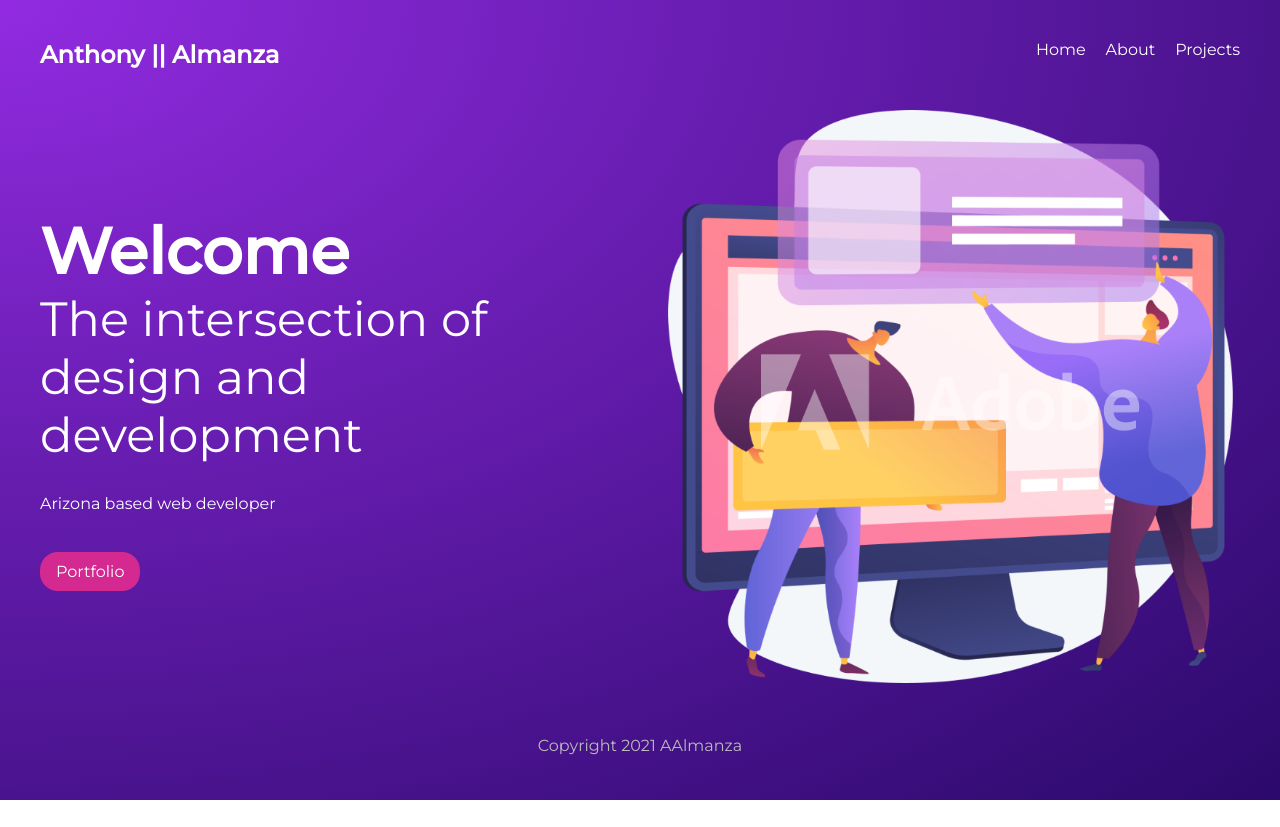
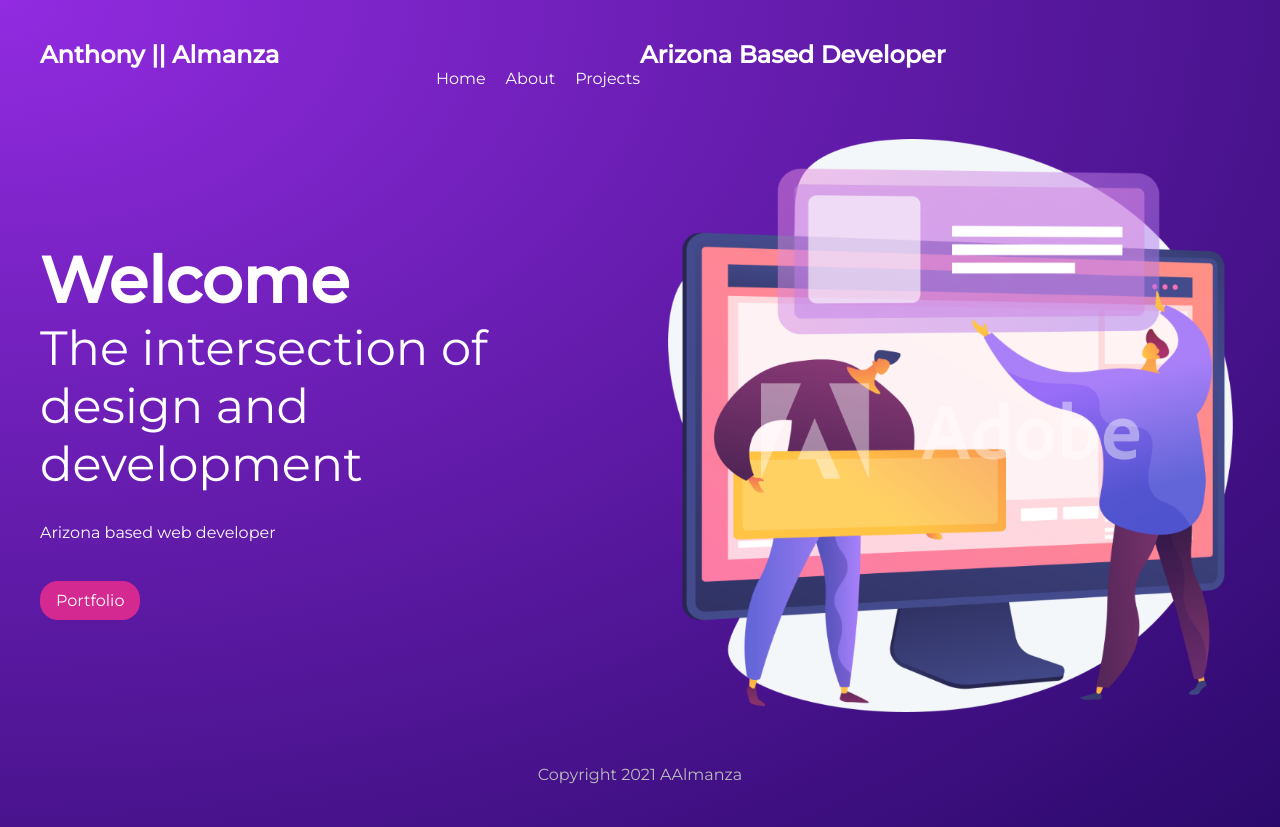
Before and after one commit to halmanza/Gatsby-Portfolio, a Gatsby site: page / in a window 1280 px wide. Before the commit the page ends 800 px from the top, so only its background shows below. Built offline with nearby package versions, Linux system fonts and the light colour scheme; Gatsby itself is replaced by a stand-in of ours.

Commit message:
test update

```diff
--- a/src/components/Navbar.js
+++ b/src/components/Navbar.js
@@ -7,16 +7,18 @@ export default function Navbar({}) {
     query SiteInfo {
         site {
           siteMetadata {
-            title
+            title,
+            description
           }
         }
       }
     `)
 
-    const {title}=data.site.siteMetadata;
+    const {title,description}=data.site.siteMetadata;
     return (
         <nav>
             <h1>{title}</h1>
+            <h2>{description}</h2>
             <div className="links">
             <Link to="/">Home</Link>
             <Link to="/about">About</Link>
```
